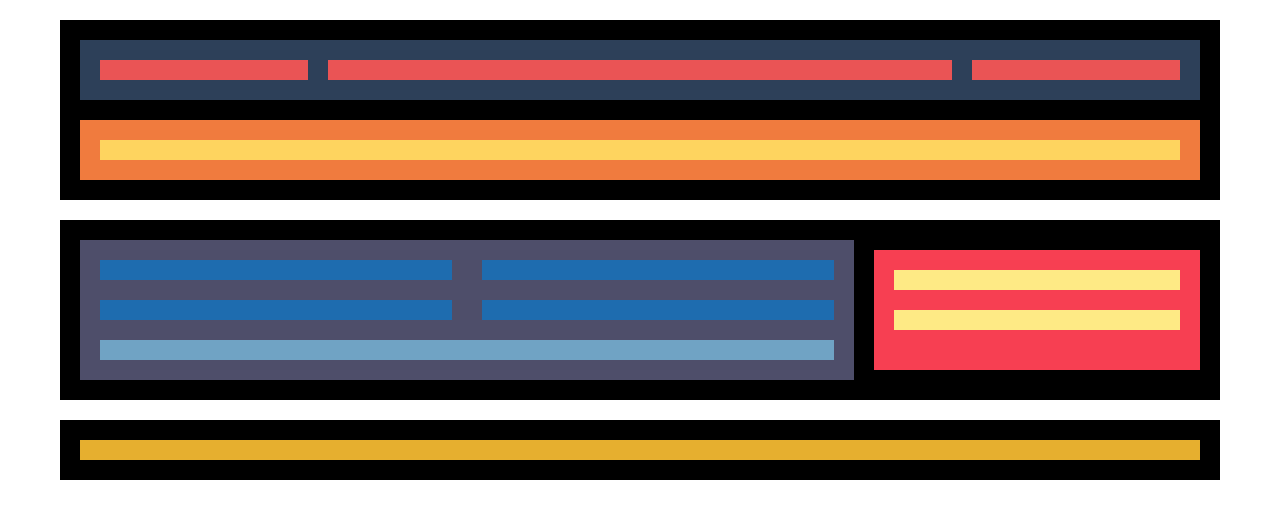
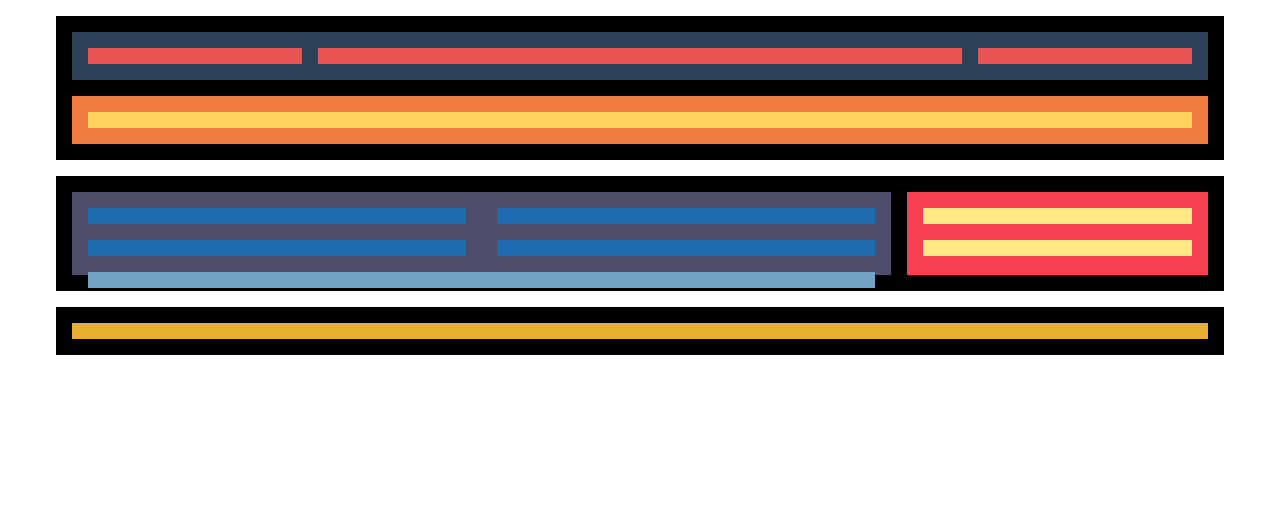
Before and after one commit to albavidalm/IT-Academy, a plain HTML site: page Sprint 1/Nivell-1/index.html in a window 1280 px wide. Drawn offline with Linux system fonts and the light colour scheme.

Commit message:
Add refactored code

```diff
--- a/Sprint 1/Nivell-1/index.html
+++ b/Sprint 1/Nivell-1/index.html
@@ -11,42 +11,37 @@
   <link rel="stylesheet" href="./styles/style.css">
 </head>
 
-<body class="container page">
+<body class="container page minipadding">
 
-  <header class="header">
-    <div class="nav">
-      <div class="logo"></div>
-      <div class="menu"></div>
-      <div class="social"></div>
+  <header class="header minipadding ">
+    <div class="nav minipadding">
+      <div class="item logo"></div>
+      <div class="item menu"></div>
+      <div class="item social"></div>
     </div>
-    <div class="hero">
+    <div class="hero minipadding">
       <h1 class="hero__title"></h1>
     </div>
   </header>
 
-  <main class="main">
-    <section class="articles">
+  <main class="main minipadding">
+    <section class="articles minipadding">
       <article class="article"></article>
       <article class="article"></article>
       <article class="article"></article>
       <article class="article"></article>
       <section class="article__info"></section>
     </section>
-    <aside class="aside">
+    <aside class="aside minipadding">
       <div class="aside__title"></div>
       <div class="aside__text"></div>
     </aside>
   </main>
 
-  <footer class="footer">
+  <footer class="footer minipadding">
     <div class="footer__text"></div>
   </footer>
-
-
 
 </body>
 
 </html>
-
-
-</html>
--- a/Sprint 1/Nivell-1/styles/style.css
+++ b/Sprint 1/Nivell-1/styles/style.css
@@ -1,108 +1,80 @@
 .page {
-  width: 100%;
+  width: 100vw;
   height: 100vh;
-  padding: 20px;
 }
 .container {
-  height: 100vh;
   max-width: 1200px;
   margin: 0 auto;
+}
+.minipadding {
+  padding: 1rem;
 }
 
 .header {
   background-color: #000;
   width: 100%;
-  height: auto;
-  padding: 20px;
-  margin-bottom: 20px;
+  margin-bottom: 1rem;
 }
 .nav {
   background-color: #2d4059;
-
-  height: 100%;
-  padding: 20px;
-  margin-bottom: 20px;
+  margin-bottom: 1rem;
 }
-.logo {
+.item {
   background-color: #ea5455;
-  width: 100%;
-  height: 20px;
-  margin-bottom: 20px;
+  height: 1rem;
+  margin-bottom: 1rem;
 }
-.menu {
-  background-color: #ea5455;
-  width: 100%;
-  height: 20px;
-  margin-bottom: 20px;
-}
-.social {
-  background-color: #ea5455;
-  width: 100%;
-  height: 20px;
+.item:last-child {
+  margin-bottom: 0;
 }
 .hero {
-  height: 100%;
-  padding: 20px;
   background-color: #f07b3e;
 }
 .hero__title {
   background-color: #fed45f;
-  height: 20px;
+  height: 1rem;
   margin: 0;
 }
 
 .main {
   background-color: #fee227;
-  width: 100%;
-  height: auto;
-  padding: 20px;
-  margin-bottom: 20px;
+  margin-bottom: 1rem;
 }
-
 .articles {
   background-color: #0a506f;
-  height: 100%;
-  padding: 20px;
-  margin-bottom: 20px;
+  margin-bottom: 1rem;
 }
 .article {
   background-color: #60959c;
-  height: 20px;
-  margin-bottom: 20px;
+  height: 1rem;
+  margin-bottom: 1rem;
 }
 .article__info {
   background-color: #a3ddcb;
-  height: 20px;
+  height: 1rem;
 }
 .aside {
   background-color: #fd7b54;
-  height: 100%;
-  padding: 20px;
 }
 .aside__title {
   background-color: #fdb36b;
-  height: 20px;
-  margin-bottom: 20px;
+  height: 1rem;
+  margin-bottom: 1rem;
 }
 .aside__text {
   background-color: #fdb36b;
-  height: 20px;
+  height: 1rem;
 }
 
 .footer {
   background-color: #000;
-  width: 100%;
-  height: auto;
-  padding: 20px;
 }
 .footer__text {
   background-color: #fdc763;
-  height: 20px;
+  height: 1rem;
 }
 
-/* MEDIAQUERIES -----------*/
-
-/* TABLET -----------------*/
+/* TABLET ==========================*/
 
 @media all and (min-width: 768px) {
   .nav {
@@ -111,19 +83,16 @@
     align-items: center;
   }
   .logo {
-    width: auto;
-    margin-right: 20px;
+    margin-right: 1rem;
     margin-bottom: 0;
     flex-grow: 1;
   }
   .menu {
-    width: auto;
     margin-bottom: 0;
     flex-grow: 3;
   }
   .social {
-    width: auto;
-    margin-left: 20px;
+    margin-left: 1rem;
     flex-grow: 1;
   }
   .main {
@@ -131,18 +100,14 @@
     display: flex;
     flex-direction: column;
     align-items: center;
-    width: 100%;
-    min-height: 20vh;
   }
   .articles {
     width: 100%;
-    min-height: 100%;
     background-color: #4e4e6a;
     display: flex;
     flex-direction: row;
     flex-wrap: wrap;
     justify-content: space-between;
-    align-content: space-between;
   }
   .article {
     width: 48%;
@@ -154,15 +119,13 @@
   }
   .aside {
     width: 100%;
-    height: auto;
     background-color: #f73f52;
   }
-  .aside__title {
-    background-color: #feea85;
-  }
+  .aside__title,
   .aside__text {
     background-color: #feea85;
   }
+
   .footer__text {
     background-color: #e6af2f;
   }
@@ -174,15 +137,15 @@
   .main {
     background-color: #000;
     flex-direction: row;
-    min-height: 15vh;
+    height: 15%;
   }
   .articles {
     margin-bottom: 0;
-    min-height: 15vh;
+    height: 100%;
   }
   .aside {
-    width: 36vw;
-    margin-left: 20px;
-    min-height: 15vh;
+    width: 36%;
+    margin-left: 1rem;
+    height: 100%;
   }
 }
```
